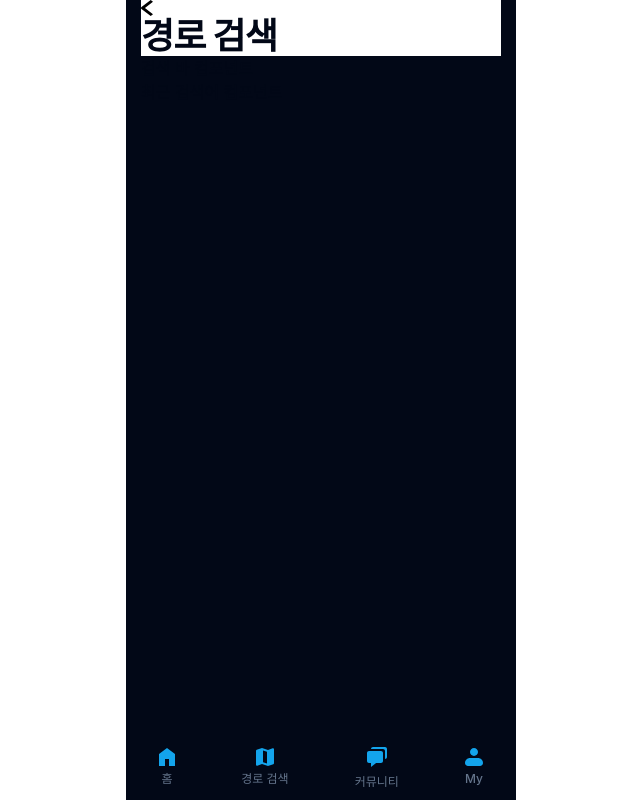
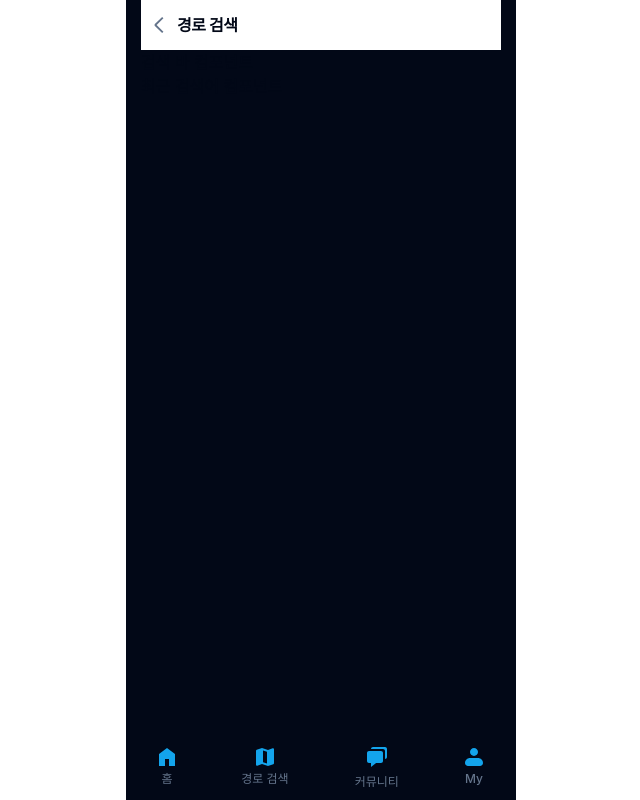
Before and after one commit to JJJ-un/WEANET, a React (Vite) app: page /path-search in a window 1280 px wide. Shown: the whole page, without its empty margins (319-959 px from the left). Built offline with nearby package versions, Linux system fonts and the light colour scheme; a web font is replaced by a local one.

Commit message:
feat: 경로 탐색 헤더 UI 구현 및 뒤로 가기 로직 연결

```diff
--- a/src/widget/path-search-header/ui/PathSearchHeader.tsx
+++ b/src/widget/path-search-header/ui/PathSearchHeader.tsx
@@ -1,10 +1,25 @@
+import { useRouter } from "@tanstack/react-router";
 import BackArrow from "@/shared/assets/icons/back-arrow.svg?react";
 
 const PathsSearchHeader = () => {
+  const router = useRouter();
+
+  const handleBack = () => {
+    // 이전 페이지로 이동
+    router.history.back();
+  };
+
   return (
-    <div className="bg-background">
-      <BackArrow />
-      <h1>경로 검색</h1>
+    <div className="flex items-center gap-4 p-4 bg-background">
+      <button
+        type="button"
+        onClick={handleBack}
+        aria-label="이전 페이지로 이동"
+        className="text-muted-foreground"
+      >
+        <BackArrow />
+      </button>
+      <h2 className="text-base">경로 검색</h2>
     </div>
   );
 };
```
Also changed, not shown: src/shared/assets/icons/back-arrow.svg.
